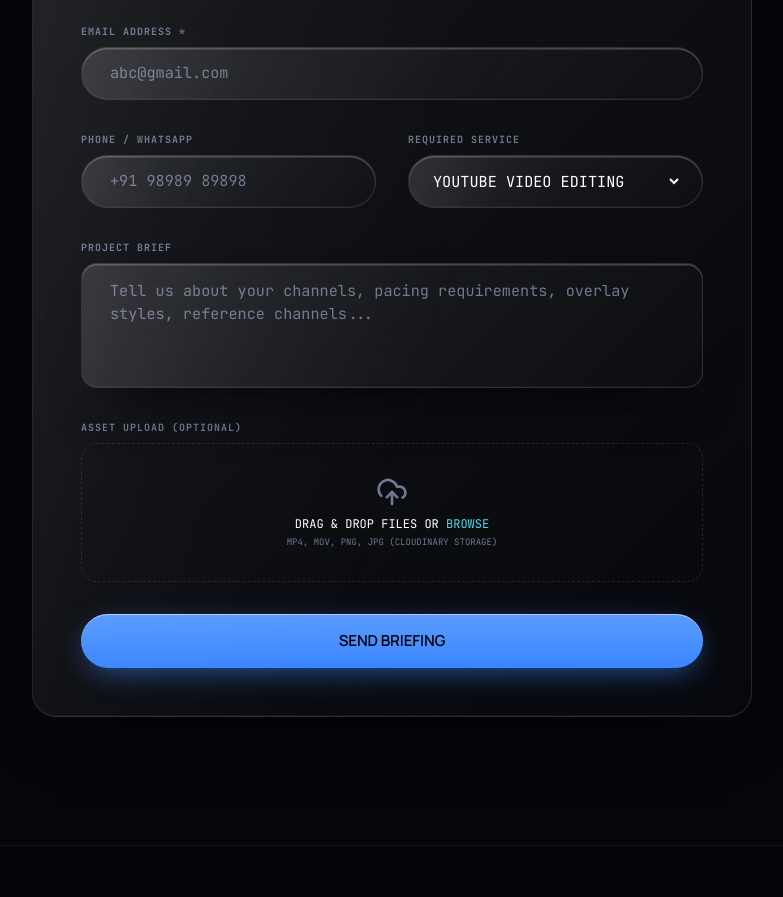
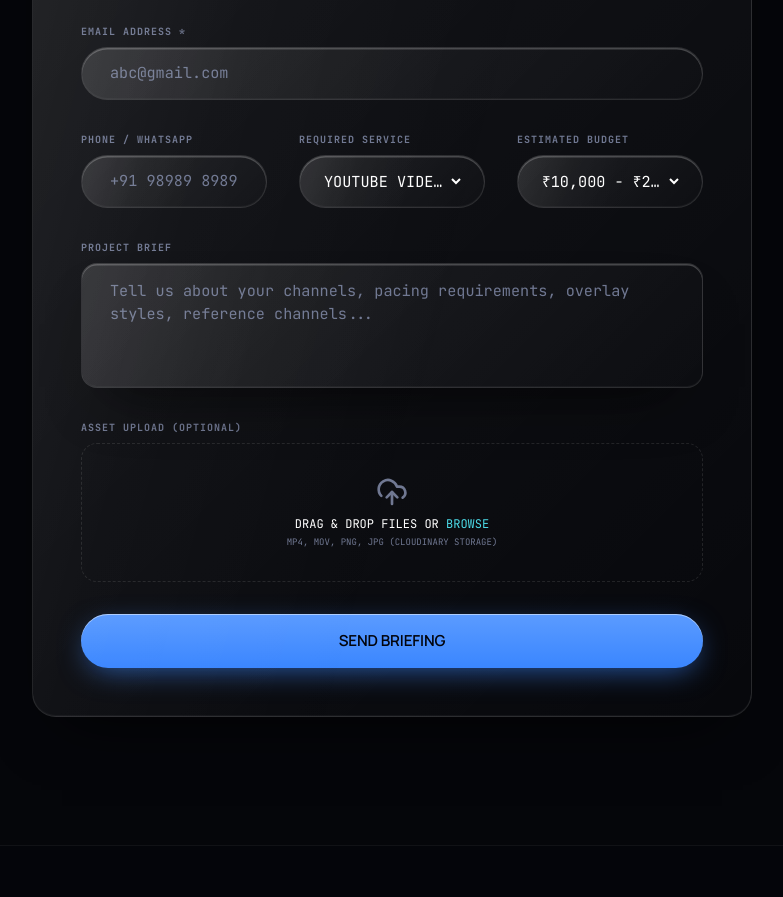
Before and after one commit to primeditspe-dot/Prime-edits, a React (Vite) app: page / in a window 1280 px wide. Shown: the part 6260-7157 px from the top of the page, without its empty margins (248-1031 px from the left). Built offline with nearby package versions, Linux system fonts and the light colour scheme; a web font is replaced by a local one.

Commit message:
add budget allocation input and display in Indian Rupees

```diff
--- a/api/index.js
+++ b/api/index.js
@@ -57,7 +57,7 @@ const mockDb = {
       email: 'alex@lumina.design',
       phone: '+1 (555) 234-5678',
       service: 'YouTube Style Edit',
-      budget: '$1,000 - $2,500',
+      budget: '₹10,000 - ₹25,000',
       message: 'Looking for a dedicated editor for my weekly design vlogs. Need high energy cuts, custom zooms, and clean graphics. Here is raw footage link.',
       fileUrl: 'https://res.cloudinary.com/demo/video/upload/dog.mp4',
       status: 'New',
@@ -70,7 +70,7 @@ const mockDb = {
       email: 'sarah@fitpulse.co',
       phone: '+1 (555) 987-6543',
       service: 'TikTok/Shorts Package',
-      budget: '$2,500 - $5,000',
+      budget: '₹25,000 - ₹50,000',
       message: 'Hey Prime Edits! We need 30 short-form video edits per month for our fitness brand. Dynamic captions, sound effects, and highly engaging hooks are a must.',
       fileUrl: '',
       status: 'In Progress',
@@ -83,7 +83,7 @@ const mockDb = {
       email: 'm.brody@legacyholding.com',
       phone: '+1 (555) 456-7890',
       service: 'Corporate/Promo Video',
-      budget: '$5,000+',
+      budget: '₹1,00,000+',
       message: 'We are launching our new SaaS platform next month and need a high-end, cinematic product walkthrough video and social promo cuts.',
       fileUrl: 'https://res.cloudinary.com/demo/video/upload/elephants.mp4',
       status: 'Completed',
--- a/src/components/ContactForm.jsx
+++ b/src/components/ContactForm.jsx
@@ -7,6 +7,7 @@ export default function ContactForm() {
     email: '',
     phone: '',
     service: 'YouTube Video Editing',
+    budget: '₹10,000 - ₹25,000',
     message: ''
   });
 
@@ -28,6 +29,14 @@ export default function ContactForm() {
     'Promotional Campaigns',
     'Color Grading & VFX',
     'Custom Pack / Other'
+  ];
+
+  const budgetList = [
+    '₹10,000 - ₹25,000',
+    '₹25,000 - ₹50,000',
+    '₹50,000 - ₹1,00,000',
+    '₹1,00,000+',
+    'Not Specified'
   ];
 
 
@@ -164,6 +173,7 @@ export default function ContactForm() {
           email: '',
           phone: '',
           service: 'YouTube Video Editing',
+          budget: '₹10,000 - ₹25,000',
           message: ''
         });
         removeFile();
@@ -243,8 +253,8 @@ export default function ContactForm() {
           </div>
         </div>
 
-        {/* Phone & Service */}
-        <div className="grid grid-cols-1 md:grid-cols-2 gap-8">
+        {/* Phone, Service & Budget */}
+        <div className="grid grid-cols-1 md:grid-cols-3 gap-8">
           <div className="flex flex-col gap-2">
             <label className="text-[10px] font-mono font-bold tracking-widest uppercase text-fg-faint" htmlFor="contact-phone">Phone / WhatsApp</label>
             <div className="glass flex items-center rounded-full px-2 py-1.5 border border-white/5 focus-within:border-white/20 transition-colors">
@@ -267,10 +277,26 @@ export default function ContactForm() {
                 name="service"
                 value={formData.service}
                 onChange={handleInputChange}
-                className="w-full bg-transparent py-2 text-[0.95rem] text-white focus:outline-none cursor-pointer uppercase font-mono text-xs"
+                className="w-full bg-transparent py-2 text-[0.95rem] text-white focus:outline-none cursor-pointer uppercase font-mono text-xs text-ellipsis overflow-hidden"
               >
                 {servicesList.map((service, idx) => (
                   <option key={idx} value={service} className="bg-[#04050a] text-white uppercase">{service}</option>
+                ))}
+              </select>
+            </div>
+          </div>
+          <div className="flex flex-col gap-2">
+            <label className="text-[10px] font-mono font-bold tracking-widest uppercase text-fg-faint" htmlFor="contact-budget">Estimated Budget</label>
+            <div className="glass flex items-center rounded-full px-5 py-1.5 border border-white/5 focus-within:border-white/20 transition-colors">
+              <select
+                id="contact-budget"
+                name="budget"
+                value={formData.budget}
+                onChange={handleInputChange}
+                className="w-full bg-transparent py-2 text-[0.95rem] text-white focus:outline-none cursor-pointer uppercase font-mono text-xs text-ellipsis overflow-hidden"
+              >
+                {budgetList.map((budget, idx) => (
+                  <option key={idx} value={budget} className="bg-[#04050a] text-white uppercase">{budget}</option>
                 ))}
               </select>
             </div>
```
Also changed, not shown: 2 other files (tests, documents, lock files or other folders).
